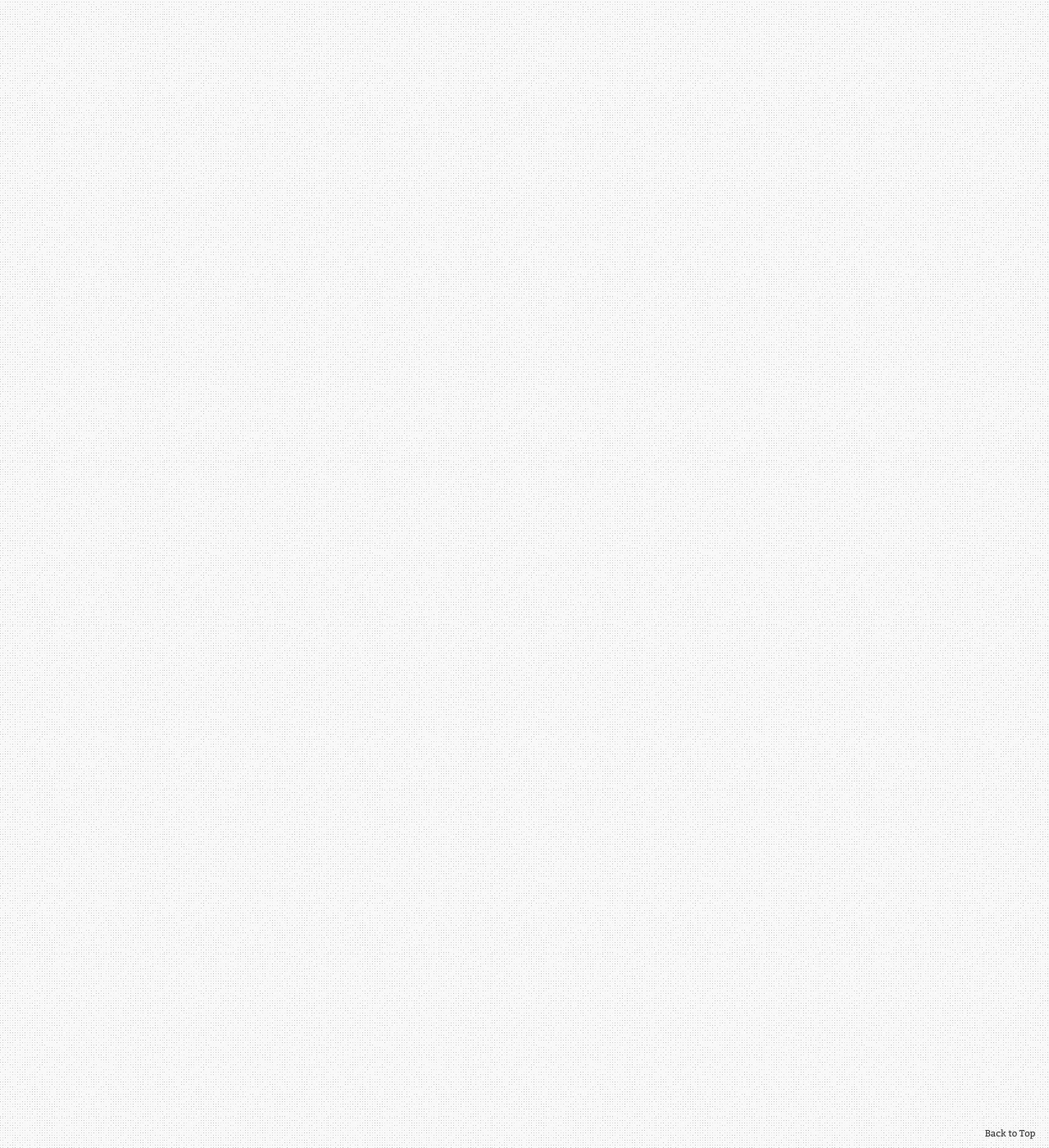
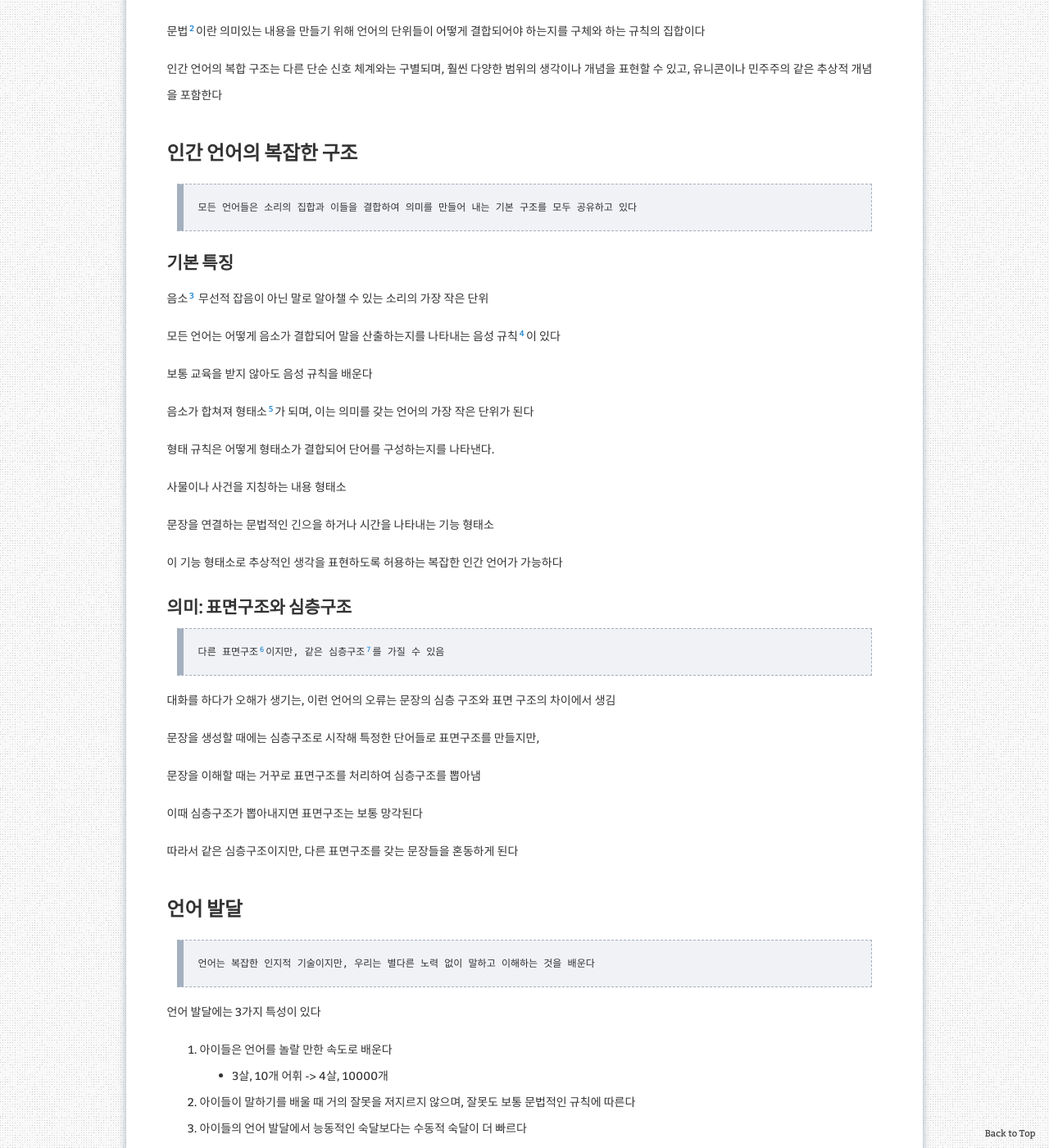
Before and after one commit to aristohyun/aristohyun.github.io, a Jekyll site: the page built from _posts/2021-10-11-psychology_09.md, in a window 1280 px wide and 1400 px high, scrolled down 1437 px. Shown: the whole window at 82% size. Built offline with Jekyll 4.4.1, drawn with Linux system fonts in a browser that asks for light colours; comment, search, counter and statistics services are not loaded; some of the changed text lies outside the part shown.

Commit message:
Update 2021-10-11-psychology_09.md

```diff
--- a/_posts/2021-10-11-psychology_09.md
+++ b/_posts/2021-10-11-psychology_09.md
@@ -6,8 +6,137 @@ categories: [Psychology]
 tags: [2021-2, Psychology]
 use_math: true
 redirect_from:
-  - /2021/09/01/
+  - /2021/10/11/
 ---
 
 * Kramdown table of contents
 {:toc .toc}
+
+
+# 언어와 의사소통 : 규칙에서 의미까지
+
+> 대부분의 사회적 종들은 서로 제미시를 전달할 수 있는 소통체계를 가지고 있다
+
+언어[^language]란 의미를 담고 있으며 문법의 규칙에 따라 겨합될 수 있는 신호들을 사용하여 타인과 소통하는 체계이다
+
+문법[^grammer]이란 의미있는 내용을 만들기 위해 언어의 단위들이 어떻게 결합되어야 하는지를 구체와 하는 규칙의 집합이다
+
+인간 언어의 복합 구조는 다른 단순 신호 체계와는 구별되며, 훨씬 다양한 범위의 생각이나 개념을 표현할 수 있고,
+유니콘이나 민주주의 같은 추상적 개념을 포함한다
+
+[^language]: 언어, language, 의미를 담고 있으며 문법의 규칙에 따라 겨합될 수 있는 신호들을 사용하여 타인과 소통하는 체계
+[^grammer]: 문법, grammer, 의미있는 내용을 만들기 위해 언어의 단위들이 어떻게 결합되어야 하는지를 구체와 하는 규칙의 집합
+
+## 인간 언어의 복잡한 구조
+
+> 모든 언어들은 소리의 집합과 이들을 결합하여 의미를 만들어 내는 기본 구조를 모두 공유하고 있다
+
+### 기본 특징
+
+음소[^phoneme] 무선적 잡음이 아닌 말로 알아챌 수 있는 소리의 가장 작은 단위
+
+모든 언어는 어떻게 음소가 결합되어 말을 산출하는지를 나타내는 음성 규칙[^phonological_rules]이 있다
+
+보통 교육을 받지 않아도 음성 규칙을 배운다
+
+음소가 합쳐져 형태소[^morphemes]가 되며, 이는 의미를 갖는 언어의 가장 작은 단위가 된다
+
+형태 규칙은 어떻게 형태소가 결합되어 단어를 구성하는지를 나타낸다.
+
+사물이나 사건을 지칭하는 내용 형태소
+
+문장을 연결하는 문법적인 긴으을 하거나 시간을 나타내는 기능 형태소
+
+이 기능 형태소로 추상적인 생각을 표현하도록 허용하는 복잡한 인간 언어가 가능하다
+
+[^phoneme]: 음소, phoneme, 무선적 잡음이 아닌 말로 알아챌 수 있는 소리의 가장 작은 단위
+[^phonological_rules]: 음성 규칙, phonological rules, 모든 언어는 어떻게 음소가 결합되어 말을 산출하는지를 나타내는 규칙의 집합. ex. 독일에서는 첫 ts음이허용되지만 영어에서는 아님
+[^morphemes]: 형태소, morphemes, 의미를 갖는 언어의 가장 작은 단위
+[^morphological_rules]: 형태 규칙, morphological rules, 어떻게 형태소가 결합되어 단어를 구성하는지를 나타낸다.
+
+
+### 의미: 표면구조와 심층구조
+
+> 다른 표면구조[^surface_structure]이지만, 같은 심층구조[^deep_structure]를 가질 수 있음
+
+대화를 하다가 오해가 생기는, 이런 언어의 오류는 문장의 심층 구조와 표면 구조의 차이에서 생김
+
+문장을 생성할 때에는 심층구조로 시작해 특정한 단어들로 표면구조를 만들지만,
+
+문장을 이해할 때는 거꾸로 표면구조를 처리하여 심층구조를 뽑아냄
+
+이때 심층구조가 뽑아내지면 표면구조는 보통 망각된다
+
+따라서 같은 심층구조이지만, 다른 표면구조를 갖는 문장들을 혼동하게 된다
+
+[^deep_structure]: 심층구조, deep_structure, 문장의 의미
+[^surface_structure]: 표면구조, surface_structure, 문장이 어떤 단어들로 표현되는가
+
+## 언어 발달
+
+> 언어는 복잡한 인지적 기술이지만, 우리는 별다른 노력 없이 말하고 이해하는 것을 배운다
+
+언어 발달에는 3가지 특성이 있다
+
+1. 아이들은 언어를 놀랄 만한 속도로 배운다
+    - 3살, 10개 어휘 -> 4살, 10000개
+2. 아이들이 말하기를 배울 때 거의 잘못을 저지르지 않으며, 잘못도 보통 문법적인 규칙에 따른다
+
+3. 아이들의 언어 발달에서 능동적인 숙달보다는 수동적 숙달이 더 빠르다
+    - 모든 언어 발달 단계에서 아이들은 말할 수 있는것보다, 듣는 말에 대한 이해를 더 잘한다
+
+### 말소리 구별
+
+> 갓 태어난 영아들은, 인간 언어에서 나타나는 모든 대비되는 소리들을 구별할 수 있다
+> 그러나 첫 6개월 내에 이런 능력을 잃어버리고,
+> 부모와 마찬가지로 그들 주변에서 말하는 언어에 포함되어 있는 대비 소리들만을 구별할 수 있다
+
+예를 들어 영어권에서는 R과 L발음이 구별되지만, 한국/일본 등에서는 구별되지 않으며 하나의 음소에 속한다
+
+그러나 영아들은 이를 구별할 수 있다
+- ra-ra-ra 와 la-la-la 소리를 들려주고 반응 보는 실험
+
+
+
+
+###
+
+## 언어 발달 이론들
+
+## 언어 발달과 대뇌
+
+# 개념과 범주 : 우리는 어떻게 사고 하는가
+
+## 개념과 범주에 관한 심리학 이론
+
+## 개념, 범주 및 대뇌
+
+# 결정하기 : 합리적이고 그렇지 못하고
+
+## 합리적 이상
+
+## 비합리적 현실
+
+## 결정하기와 대뇌
+
+# 지능
+
+## 지능 지수
+
+## 지능 검사
+
+## 지능의 위계성
+
+# 지능의 원천은 어디인가
+
+## 유전의 영향
+
+## 환경의 영향
+
+# 누가 가장 지적인가
+
+## 지능에서의 개인차
+
+## 지능에 있어서 집단 간 차이
+
+## 지능 향상
```
